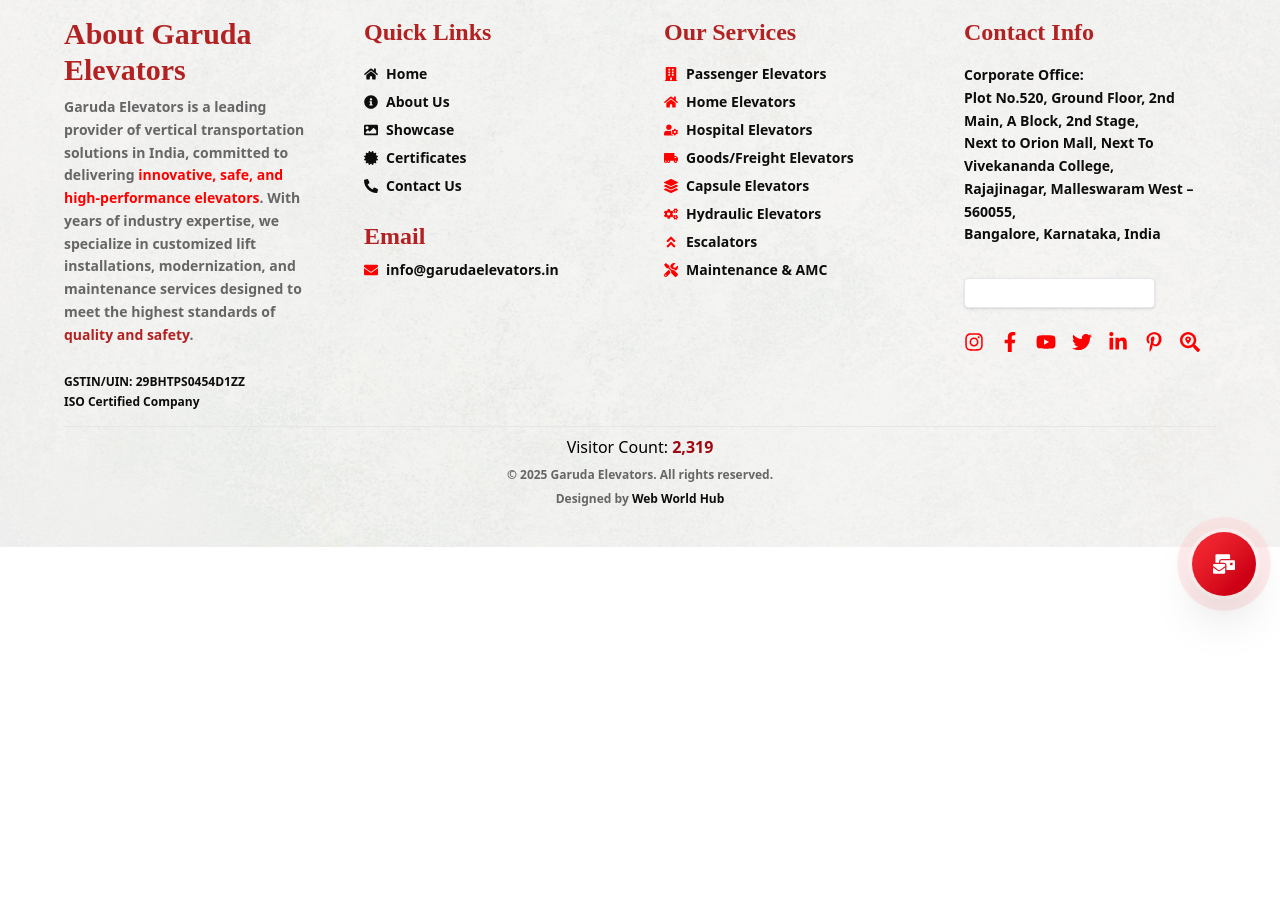
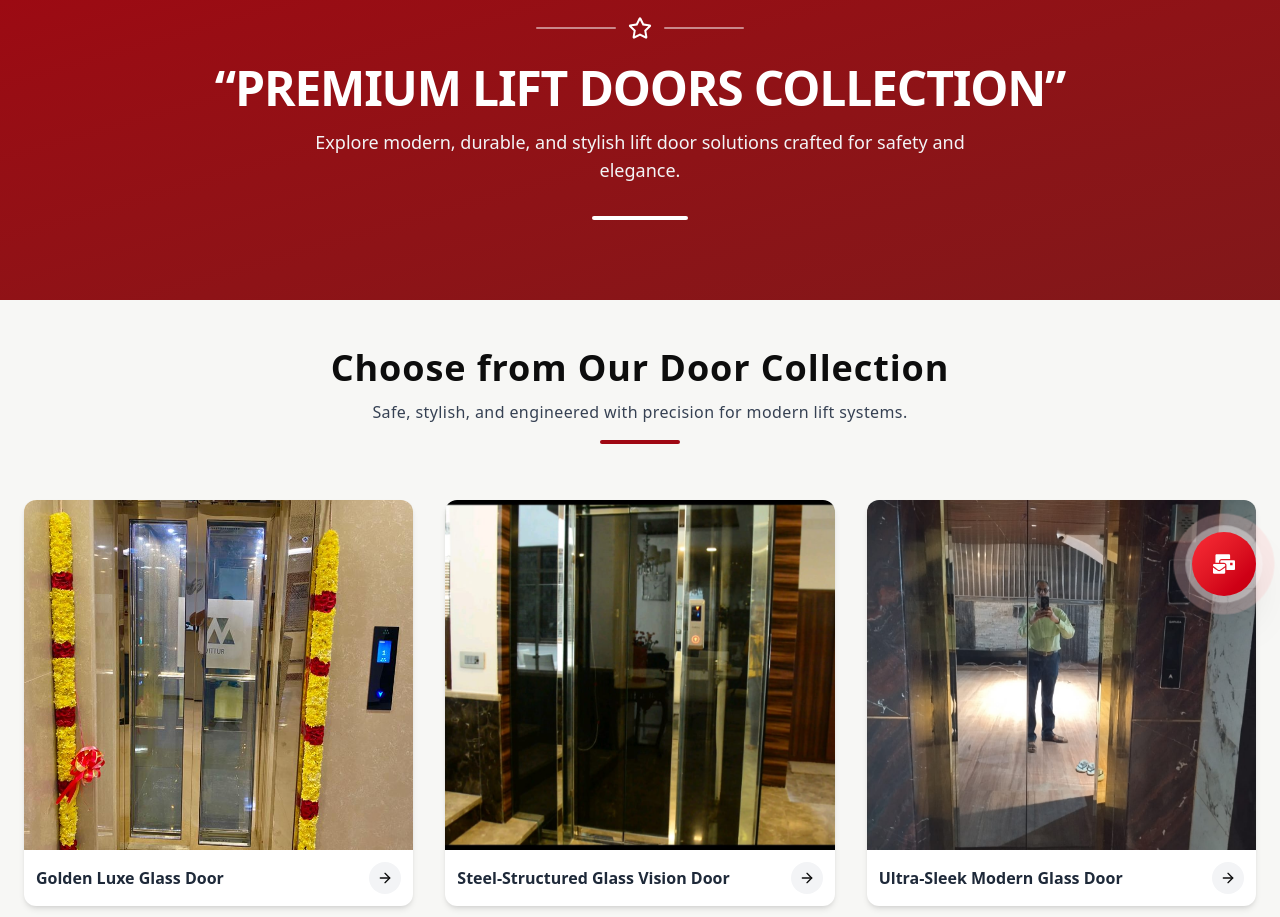
Before and after one commit to projectswebworldhub013/Garuda-Elevators, a React (Vite) app: page /doors in a window 1280 px wide. Shown: the part 180-1097 px from the top of the page. Before the commit the page ends 800 px from the top, so only its background shows below. Built offline with nearby package versions, Linux system fonts and the light colour scheme.

Commit message:
doors done

```diff
--- a/src/App.jsx
+++ b/src/App.jsx
@@ -10,6 +10,7 @@
 import Gallery from "./Pages/Gallery"
 import Contact from "./Pages/Contact"
 import DesignerCabins from "./Components/DesignerCabins"
+import Doors from "./Components/Doors"
 
 const ServicePageWrapper = () => {
   const { servicePath } = useParams();
@@ -40,6 +41,7 @@
       <Route path="/showcase" element={<Gallery/>}/>
       <Route path="/contact" element={<Contact/>}/>
       <Route path="/cabins" element={<DesignerCabins/>}/>
+      <Route path="/doors" element={<Doors/>}/>
      </Routes>
     <Footer/>
     <FloatingButtons/>
--- a/src/Components/DesignerCabins.jsx
+++ b/src/Components/DesignerCabins.jsx
@@ -223,9 +223,6 @@
   )}
 </AnimatePresence>
 
-
-
-
     </div>
   );
 }
--- /dev/null
+++ b/src/Components/Doors.jsx
@@ -0,0 +1,227 @@
+import React, { useState } from "react";
+import { motion, AnimatePresence } from "framer-motion";
+import { FaRegStar, FaDoorOpen, FaStar, FaShieldAlt, FaCogs } from "react-icons/fa";
+import { FiArrowRight } from "react-icons/fi";
+
+import door1 from "../assets/images/doors/d1.jpg";
+import door2 from "../assets/images/doors/d2.jpg";
+import door3 from "../assets/images/doors/d3.jpg";
+import door4 from "../assets/images/doors/d4.jpg";
+import door5 from "../assets/images/doors/d5.jpg";
+import door6 from "../assets/images/doors/d6.jpg";
+
+// ===================== DOOR DATA =====================
+const doors = [
+  {
+    id: 1,
+    name: "Golden Luxe Glass Door",
+    image: door1,
+    description:
+      "An ultra-premium glass door framed with a luxurious golden metallic structure, crafted for high-end residences, boutique hotels, and elite commercial elevators. Its rich finish adds a statement of sophistication to any lift environment.",
+    tags: ["Golden Finish", "Luxury", "Premium Glass"],
+  },
+  {
+    id: 2,
+    name: "Steel-Structured Glass Vision Door",
+    image: door2,
+    description:
+      "A contemporary elevator door featuring a robust stainless-steel frame combined with a crystal-clear glass panel. Designed for modern architecture, this door ensures durability, refined aesthetics, and a polished visual appeal.",
+    tags: ["Steel Body", "Glass Panel", "Modern"],
+  },
+  {
+    id: 3,
+    name: "Ultra-Sleek Modern Glass Door",
+    image: door3,
+    description:
+      "A cutting-edge full-glass elevator door with a minimalistic, sleek profile. Perfect for premium corporate buildings and modern luxury apartments seeking a seamless, futuristic design.",
+    tags: ["Sleek", "Modern", "Full Glass"],
+  },
+  {
+    id: 4,
+    name: "Classic Metal Frame Door with Glass Center",
+    image: door4,
+    description:
+      "A sophisticated blend of classic elevator styling and modern transparency, featuring a sturdy metallic body with a refined glass center panel. Ideal for timeless architectural spaces requiring elegance and strength.",
+    tags: ["Classic", "Metallic", "Glass Center"],
+  },
+  {
+    id: 5,
+    name: "Panoramic Full-Glass Sleek Door",
+    image: door5,
+    description:
+      "A high-end panoramic full-glass door with a slim structural frame, offering maximum visibility and an ultra-modern aesthetic. Perfect for premium lifts in luxury residences and showcase spaces.",
+    tags: ["Full Glass", "Panoramic", "Sleek Design"],
+  },
+  {
+    id: 6,
+    name: "Premium Heavy-Duty Metallic Door",
+    image: door6,
+    description:
+      "A fully metallic, heavy-duty elevator door engineered for superior strength and long-term performance. Its bold industrial finish makes it ideal for high-traffic commercial environments and luxury buildings needing reliability without compromising aesthetics.",
+    tags: ["Heavy-Duty", "Metallic", "Strong Build"],
+  },
+];
+
+
+
+export default function Doors() {
+  const [selectedDoor, setSelectedDoor] = useState(null);
+
+  return (
+    <div className="bg-[#F7F7F5] text-[#0D0D0D] min-h-screen">
+
+      {/* ===================== HEADER ===================== */}
+      <header className="relative py-20 bg-gradient-to-br from-red-800 to-red-900 text-white text-center">
+        <div className="max-w-5xl mx-auto px-6 flex flex-col items-center">
+
+          <div className="flex items-center justify-center mb-6 gap-3">
+            <div className="h-[2px] w-20 bg-white/50 rounded-full"></div>
+            <FaRegStar className="text-2xl" />
+            <div className="h-[2px] w-20 bg-white/50 rounded-full"></div>
+          </div>
+
+          <h1 className="text-3xl md:text-5xl font-semibold tracking-tight uppercase">
+            “Premium Lift Doors Collection”
+          </h1>
+
+          <p className="mt-4 text-base md:text-lg text-gray-100 max-w-2xl mx-auto">
+            Explore modern, durable, and stylish lift door solutions crafted for safety and elegance.
+          </p>
+
+          <div className="mt-8 h-1 w-24 bg-white rounded-full"></div>
+        </div>
+      </header>
+
+      {/* ===================== CONTENT ===================== */}
+      <section className="max-w-7xl mx-auto px-6 pt-12 pb-20">
+
+        <div className="relative flex flex-col items-center mb-14">
+          <h2 className="text-2xl md:text-4xl font-semibold tracking-wide text-center">
+            Choose from Our Door Collection
+          </h2>
+
+          <p className="mt-3 text-sm md:text-base text-gray-700 font-medium tracking-wide text-center">
+            Safe, stylish, and engineered with precision for modern lift systems.
+          </p>
+
+          <div className="mt-4 h-1 w-20 bg-red-800 rounded-full"></div>
+        </div>
+
+        {/* ===================== DOOR GRID ===================== */}
+        <div className="grid grid-cols-1 sm:grid-cols-2 lg:grid-cols-3 gap-8">
+          {doors.map((door) => (
+            <motion.div
+              key={door.id}
+              whileHover={{ rotateX: 6, rotateY: -6, scale: 1.03, transition: { duration: 0.3 } }}
+              onClick={() => setSelectedDoor(door)}
+              className="bg-white rounded-xl shadow-md hover:shadow-2xl cursor-pointer overflow-hidden"
+            >
+              <div className="relative h-[350px]">
+                <img src={door.image} alt={door.name} className="w-full h-full object-cover" />
+              </div>
+
+              <div className="p-3 flex justify-between items-center">
+                <h3 className="font-semibold text-gray-800 text-sm md:text-base">
+                  {door.name}
+                </h3>
+
+                <div className="w-8 h-8 rounded-full bg-gray-100 hover:bg-gray-200 flex items-center justify-center transition">
+                  <FiArrowRight size={16} />
+                </div>
+              </div>
+            </motion.div>
+          ))}
+        </div>
+      </section>
+
+      {/* ===================== MODAL ===================== */}
+      <AnimatePresence>
+  {selectedDoor && (
+    <>
+      {/* Overlay */}
+      <motion.div
+        className="fixed inset-0 bg-black/40 backdrop-blur-sm z-40"
+        initial={{ opacity: 0 }}
+        animate={{ opacity: 1 }}
+        exit={{ opacity: 0 }}
+        onClick={() => setSelectedDoor(null)}
+      />
+
+      {/* Modal */}
+      <motion.div
+        className="fixed z-50 top-1/2 left-1/2 w-[95%] max-w-4xl
+        -translate-x-1/2 -translate-y-1/2 bg-white rounded-xl shadow-xl
+        overflow-hidden flex flex-col md:flex-row max-h-[90vh] md:max-h-[75vh]"
+        initial={{ opacity: 0, scale: 0.9 }}
+        animate={{ opacity: 1, scale: 1 }}
+        exit={{ opacity: 0, scale: 0.9 }}
+        transition={{ duration: 0.3 }}
+      >
+        {/* ❌ Cross Button */}
+        <button
+          onClick={() => setSelectedDoor(null)}
+          className="cursor-pointer absolute top-3 right-3 text-gray-700 hover:text-red-700
+          text-xl z-50 transition"
+        >
+          ✕
+        </button>
+
+        {/* Image Section */}
+        <div className="md:w-1/2 w-full h-64 md:h-auto bg-gray-100 overflow-hidden flex items-center justify-center">
+          <img
+            src={selectedDoor.image}
+            alt={selectedDoor.name}
+            className="w-full h-full object-cover"
+          />
+        </div>
+
+        {/* Content Section */}
+        <div
+          className="md:w-1/2 w-full p-5 md:p-7 overflow-y-auto
+          flex flex-col justify-center text-center md:text-left"
+        >
+          <div className="space-y-4">
+            <h3 className="text-2xl md:text-3xl font-semibold text-gray-800">
+              {selectedDoor.name}
+            </h3>
+
+            <p className="text-gray-600 text-sm md:text-base leading-relaxed">
+              {selectedDoor.description}
+            </p>
+
+            {/* Tags */}
+            <div className="flex gap-2 flex-wrap justify-center md:justify-start mt-2">
+              {selectedDoor.tags.map((tag, i) => (
+                <span
+                  key={i}
+                  className="flex items-center gap-1 bg-gray-100 px-2 py-1
+                  rounded-full text-xs font-medium"
+                >
+                  {tag === "Automatic" && <FaCogs size={12} />}
+                  {tag === "Glass" && <FaStar size={12} />}
+                  {tag === "Fire Rated" && <FaShieldAlt size={12} />}
+                  {tag === "Classic" && <FaDoorOpen size={12} />}
+                  {tag === "Stainless Steel" && <FaShieldAlt size={12} />}
+                  {tag}
+                </span>
+              ))}
+            </div>
+
+            {/* Get Enquiry Button */}
+            <a
+              href="/contact"
+              className="inline-block mt-4 bg-red-800 text-white
+              px-4 py-2 rounded-lg hover:bg-red-900 transition text-center"
+            >
+              Get Enquiry
+            </a>
+          </div>
+        </div>
+      </motion.div>
+    </>
+  )}
+</AnimatePresence>
+
+    </div>
+  );
+}
```
